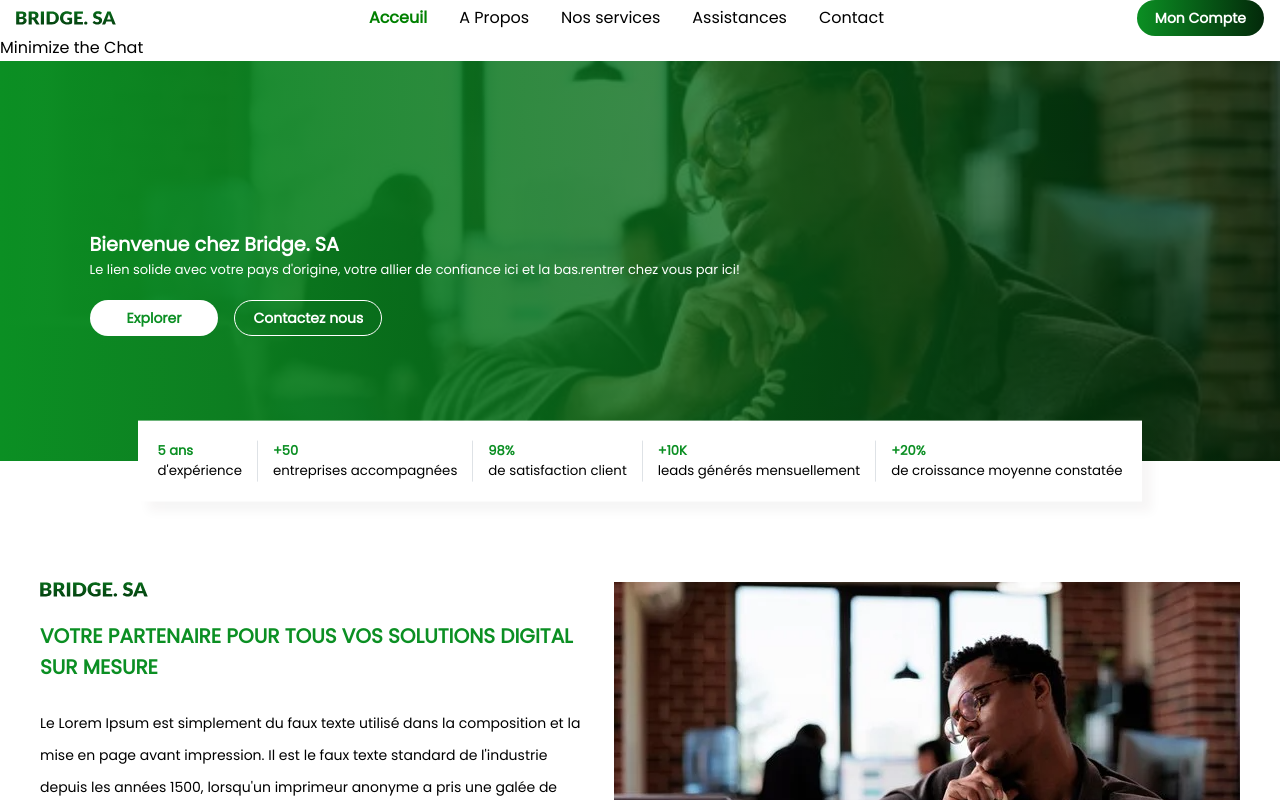
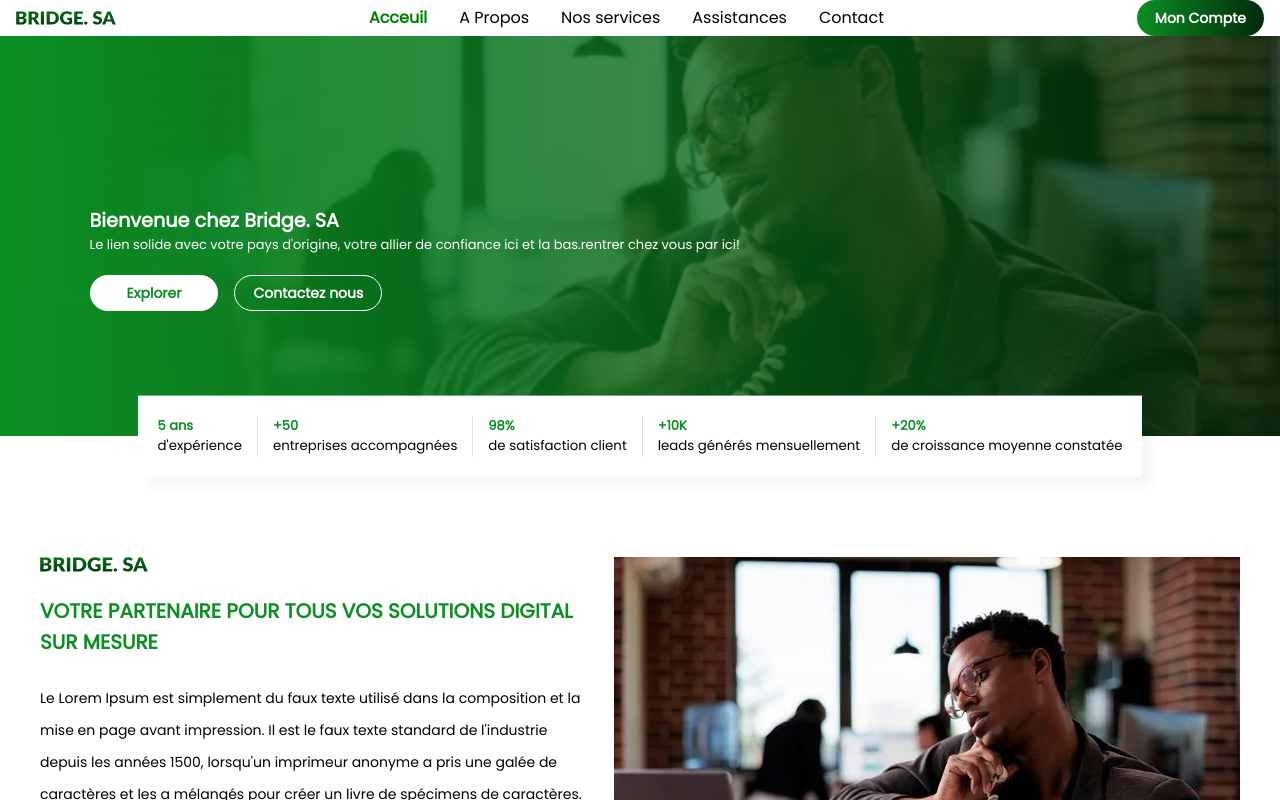
Before and after one commit to Ntchinda-Giscard/bridge-diaspo, a Next.js app: page / in a window 1280 px wide. Shown: the top 800 px of the page. Built offline with nearby package versions, Linux system fonts and the light colour scheme.

Commit message:
connot find this

```diff
--- a/app/page.tsx
+++ b/app/page.tsx
@@ -20,7 +20,6 @@ export default function Home() {
   return (
     <main className="flex min-h-screen flex-col">
       <div>
-      <button onClick={handleMinimize}> Minimize the Chat </button>
       <TawkMessengerReact
         propertyId="67079eb902d78d1a30ef6cbb"
         widgetId="default"
```
